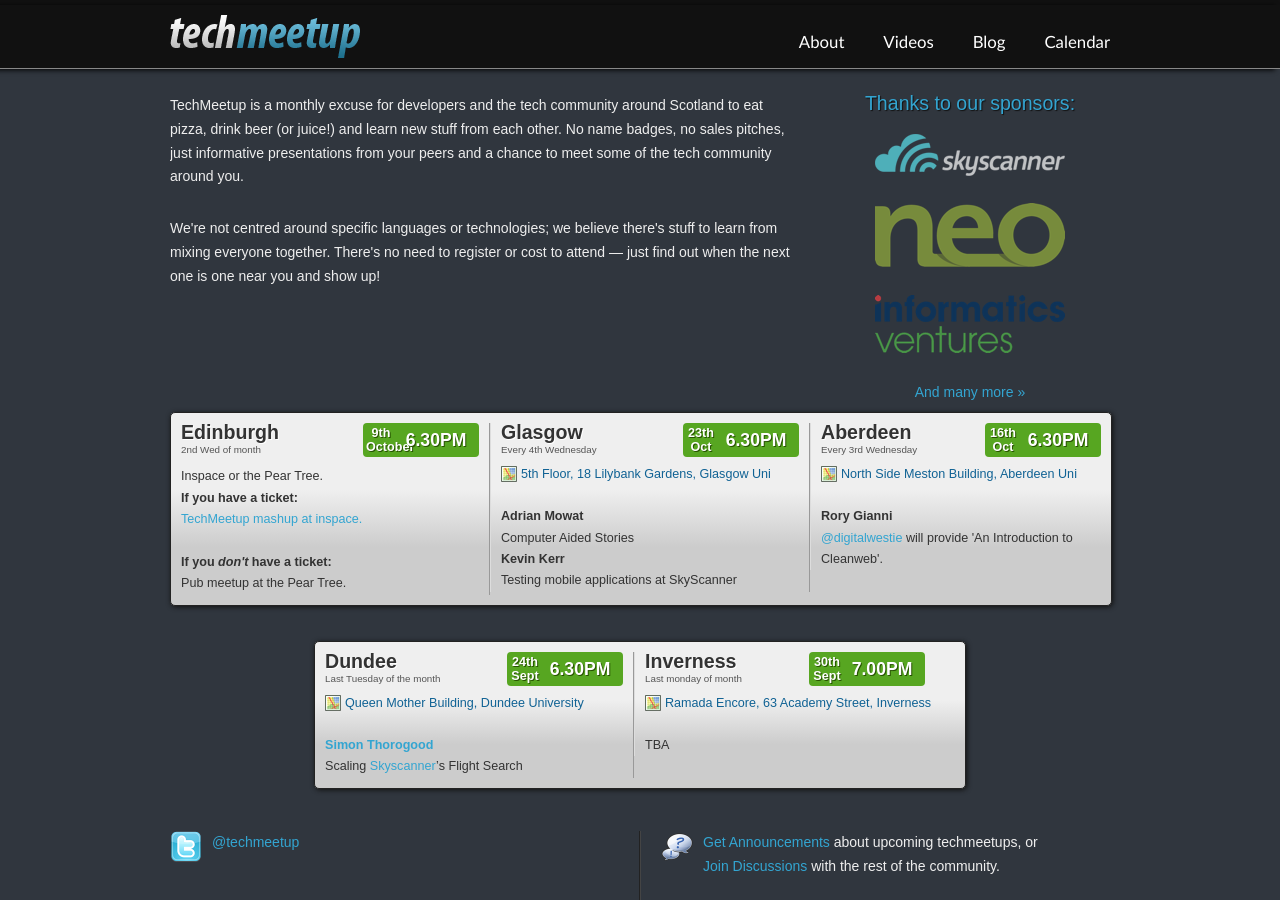
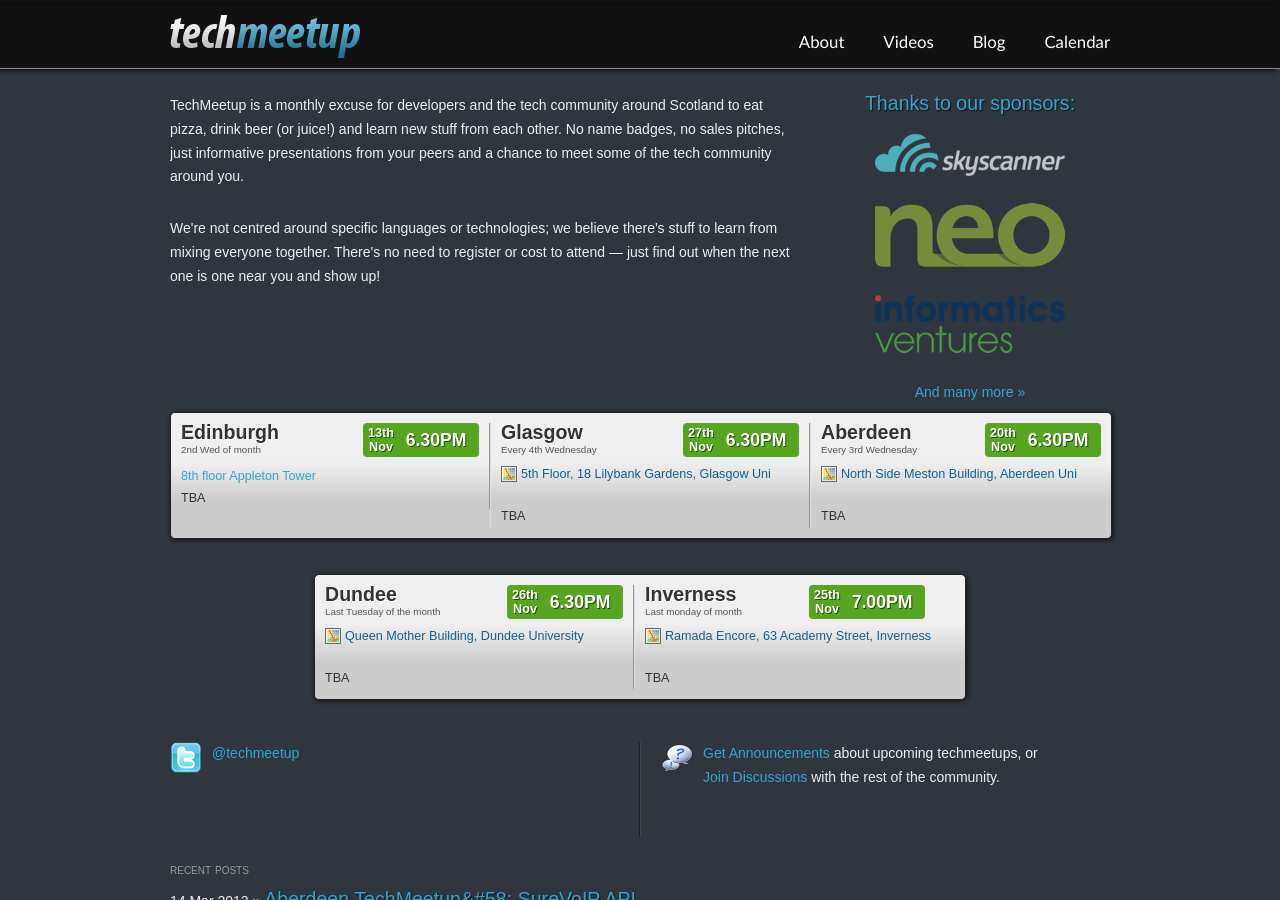
Before and after one commit to techmeetup/techmeetup.co.uk, a Jekyll site: the page built from index.html, in a window 1280 px wide and 900 px high. Built offline with Jekyll 4.4.1, drawn with Linux system fonts in a browser that asks for light colours; Markdown is read by kramdown in place of the engine named in the settings.

Commit message:
While I'm here, update front page with next dates and TBA

```diff
--- a/index.html
+++ b/index.html
@@ -32,22 +32,15 @@
   <li class="first">
     <h4><a href="{{ site.baseurl }}/edinburgh.html">Edinburgh</a></h4>
     <span>2nd Wed of month</span>
+    <p><a href="http://maps.google.co.uk/maps?q=Appleton+Tower,+Crichton+Street,+Edinburgh&amp;hl=en&amp;ll=55.944514,-3.186893&amp;spn=0.010009,0.027874&amp;t=h&amp;z=16&amp;vpsrc=0">8th floor Appleton Tower</a></p>
     <p>
-      Inspace or the Pear Tree.
-    </p>
-    <p>
-      <strong>If you have a ticket:</strong><br/>
-      <a href="https://techmeetupmashup.eventbrite.com/">TechMeetup mashup at inspace.</a>
-
-      <br/>
-      <br/>
-      <strong>If you <em>don't</em> have a ticket:</strong><br/> Pub meetup at the Pear Tree.
+      TBA
     </p>
     <div class="datewrapper">
       <div class="when">
         <div class="daywrap">
-          <div class="day">9th</div>
-          <div class="month">October</div>
+          <div class="day">13th</div>
+          <div class="month">Nov</div>
         </div>
         <div class="time">6.30PM</div>
       </div>
@@ -59,18 +52,13 @@
     <span>Every 4th Wednesday</span>
     <p><a href="http://maps.google.com/maps/ms?msid=217161173396650967619.0004accf70991bd913a97&amp;msa=0" class="map">5th Floor, 18 Lilybank Gardens, Glasgow Uni</a></p>
     <p>
-      <strong>Adrian Mowat</strong><br />
-      <p>Computer Aided Stories</p>
-
-      <p><strong>Kevin Kerr</strong><br /></p>
-      <p>Testing mobile applications at SkyScanner</p>
-
+		TBA
     </p>
     <div class="datewrapper">
       <div class="when">
         <div class="daywrap">
-          <div class="day">23th</div>
-          <div class="month">Oct</div>
+          <div class="day">27th</div>
+          <div class="month">Nov</div>
         </div>
         <div class="time">6.30PM</div>
       </div>
@@ -82,15 +70,13 @@
     <span>Every 3rd Wednesday</span>
     <p><a href="http://maps.google.co.uk/maps?f=q&amp;source=s_q&amp;hl=en&amp;geocode=&amp;q=Meston+Building+Aberdeen+University&amp;sll=57.294593,-2.400159&amp;sspn=0.017437,0.034075&amp;ie=UTF8&amp;hq=Meston+Building+Aberdeen+University&amp;hnear=&amp;l" class="map">North Side Meston Building, Aberdeen Uni</a></p>
     <p>
-      <strong>Rory Gianni </strong><br /> <a href="https://twitter.com/digitalwestie">@digitalwestie</a>
-      will provide 'An Introduction to Cleanweb'.
-
+      TBA
     </p>
     <div class="datewrapper">
       <div class="when">
         <div class="daywrap">
-          <div class="day">16th</div>
-          <div class="month">Oct</div>
+          <div class="day">20th</div>
+          <div class="month">Nov</div>
         </div>
         <div class="time">6.30PM</div>
       </div>
@@ -108,14 +94,13 @@
       <a href="https://maps.google.co.uk/maps?q=Queen+Mother+Building,+Dundee+University&hl=en&sll=56.458593,-2.982733&sspn=0.00894,0.027874&hnear=Queen+Mother+Bldg,+Dundee+DD1+4HN,+United+Kingdom&t=m&z=16" class="map">Queen Mother Building, Dundee University</a>
     </p>
     <p>
-      <strong><a href="https://twitter.com/simonthorogood">Simon Thorogood</a></strong><br />
-      Scaling <a href="http://www.skyscanner.net/">Skyscanner</a>’s Flight Search
+      TBA
     </p>
     <div class="datewrapper">
       <div class="when">
         <div class="daywrap">
-          <div class="day">24th</div>
-          <div class="month">Sept</div>
+          <div class="day">26th</div>
+          <div class="month">Nov</div>
         </div>
         <div class="time">6.30PM</div>
       </div>
@@ -132,8 +117,8 @@
     <div class="datewrapper">
       <div class="when">
         <div class="daywrap">
-          <div class="day">30th</div>
-          <div class="month">Sept</div>
+          <div class="day">25th</div>
+          <div class="month">Nov</div>
         </div>
         <div class="time">7.00PM</div>
       </div>
```
